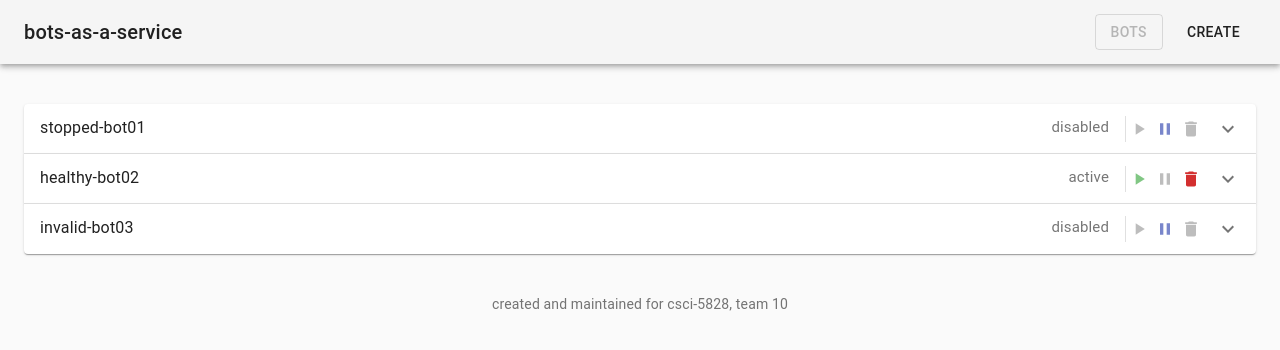
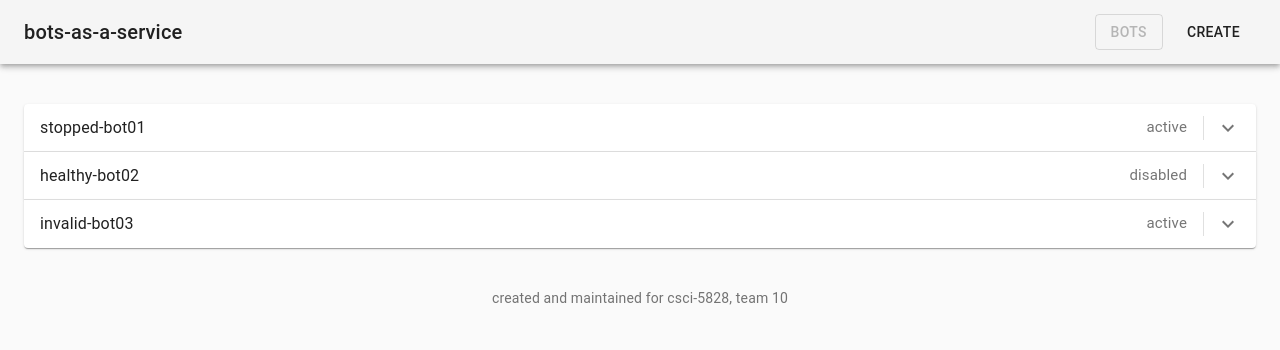
Before and after one commit to joshladd/bots-as-a-service, a React (Create React App) app in the folder front-end/react-portal/: page /#/bots in a window 1280 px wide. Shown: the top 350 px of the page. Built offline with nearby package versions, Linux system fonts and the light colour scheme.

Commit message:
refactor(front-end): Remove small icon menu.
Fix a small issue regarding booleanness.

```diff
--- a/front-end/react-portal/src/view-bots/support/ViewBotsPanel.js
+++ b/front-end/react-portal/src/view-bots/support/ViewBotsPanel.js
@@ -2,7 +2,6 @@ import React from 'react';
 import { makeStyles } from '@material-ui/core/styles';
 import Typography from '@material-ui/core/Typography';
 import Button from '@material-ui/core/Button';
-import IconButton from '@material-ui/core/IconButton';
 
 import Divider from '@material-ui/core/Divider';
 import ExpansionPanel from '@material-ui/core/ExpansionPanel';
@@ -47,7 +46,7 @@ export default function ViewBotsPanel(props){
 	const botName = props.payload.name;
 	const isOnline = props.payload.status.online;
 
-	const enabledStatusLabel = isOnline ? 'active' : 'disabled';
+	const enabledStatusLabel = isOnline ? 'disabled' : 'active';
 
 	const isPlayButtonDisabled = !isOnline;
 	const isPauseButtonDisabled = !isPlayButtonDisabled;
@@ -62,36 +61,6 @@ export default function ViewBotsPanel(props){
         <Typography className={classes.heading}>{botName}</Typography>
         <Typography className={classes.secondaryHeading}>{enabledStatusLabel}</Typography>
 				<Divider orientation="vertical" flexItem />
-				<IconButton
-					aria-label="start-bot"
-					onClick={event => event.stopPropagation()}
-          onFocus={event => event.stopPropagation()}
-					className={classes.startButton}
-					disabled={isPlayButtonDisabled}
-					size="small"
-				>
-					<PlayArrowIcon fontSize="small"/>
-				</IconButton>
-				<IconButton
-					aria-label="pause-bot"
-					onClick={event => event.stopPropagation()}
-          onFocus={event => event.stopPropagation()}
-					className={classes.pauseButton}
-					disabled={isPauseButtonDisabled}
-					size="small"
-				>
-					<PauseIcon fontSize="small"/>
-				</IconButton>
-				<IconButton
-					aria-label="delete-bot"
-					onClick={event => event.stopPropagation()}
-          onFocus={event => event.stopPropagation()}
-					className={classes.deleteButton}
-					size="small"
-					disabled={isPlayButtonDisabled}
-				>
-					<DeleteIcon fontSize="small" />
-				</IconButton>
       </ExpansionPanelSummary>
       <ExpansionPanelDetails>
         <Typography>
```
